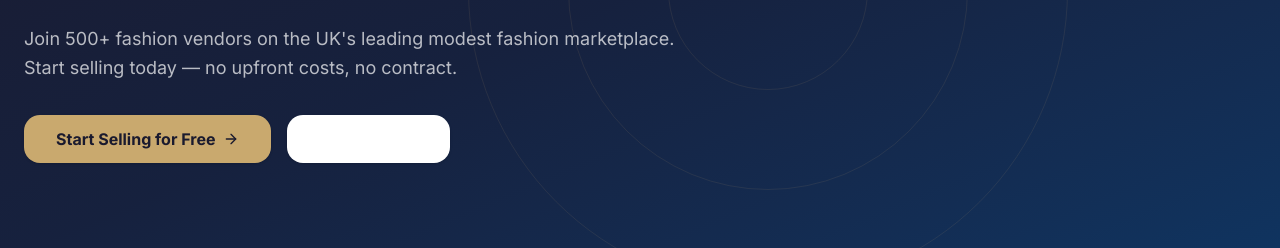
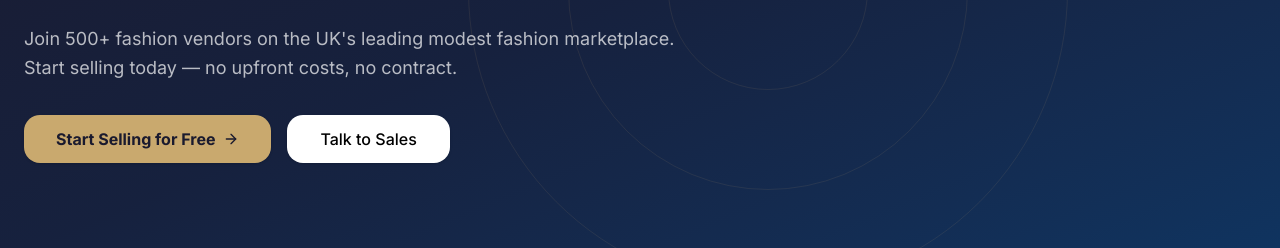
Before and after one commit to Rayannnzn/Modest-Koture, a Next.js app: page /become-a-seller in a window 1280 px wide. Shown: the part 391-639 px from the top of the page. Built offline with nearby package versions, Linux system fonts and the light colour scheme; no server answers; a web font is replaced by a local one.

Commit message:
button Seller Fixed

```diff
--- a/app/(store)/become-a-seller/page.tsx
+++ b/app/(store)/become-a-seller/page.tsx
@@ -180,7 +180,7 @@ export default function BecomeASellerPage() {
                   <ArrowRight className="h-5 w-5" />
                 </Link>
               </Button>
-              <Button asChild variant="outline" size="lg" className="border-white/20 text-white hover:bg-white/10">
+              <Button asChild variant="outline" size="lg" className="border-white/20 text-black hover:bg-white/30">
                 <Link href="/contact">Talk to Sales</Link>
               </Button>
             </div>
```
